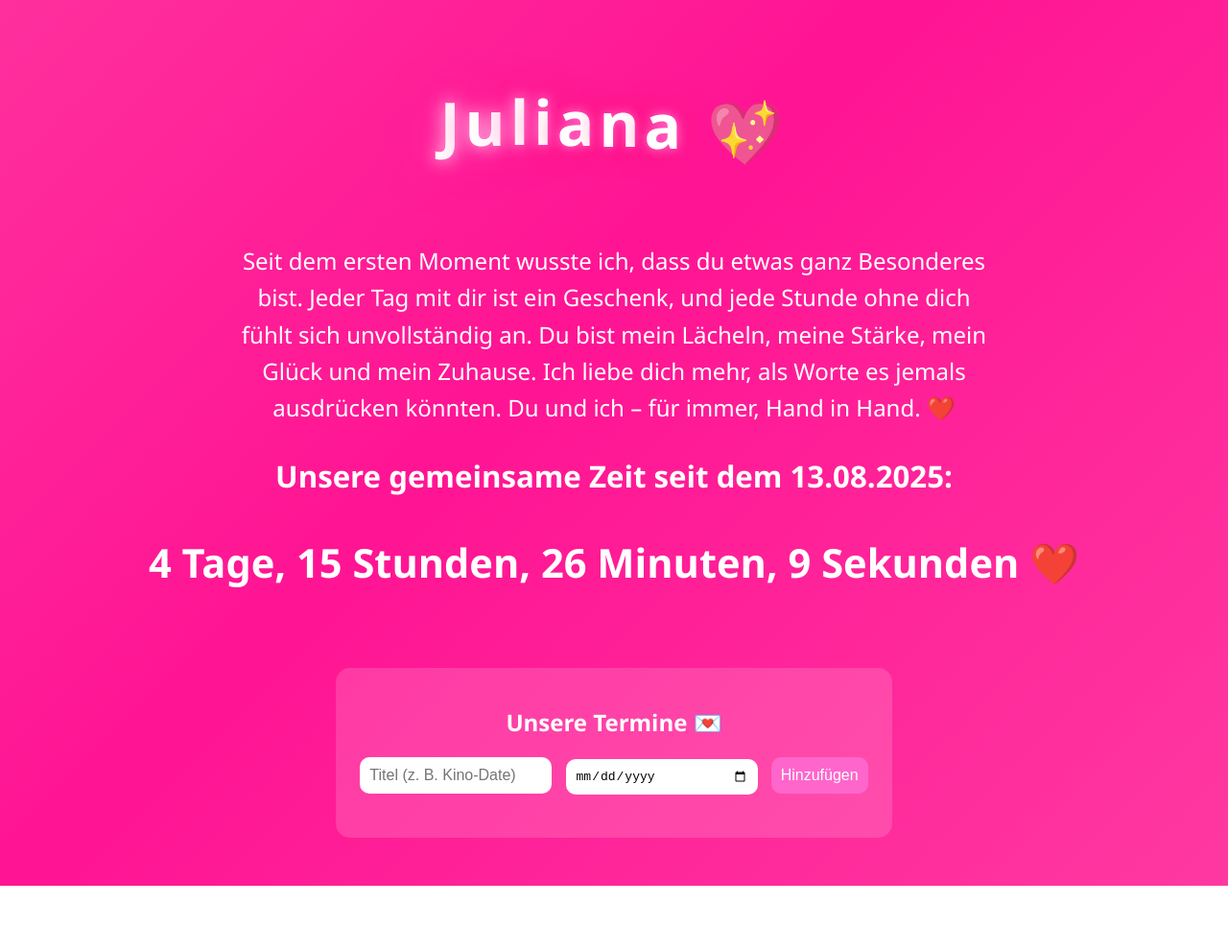
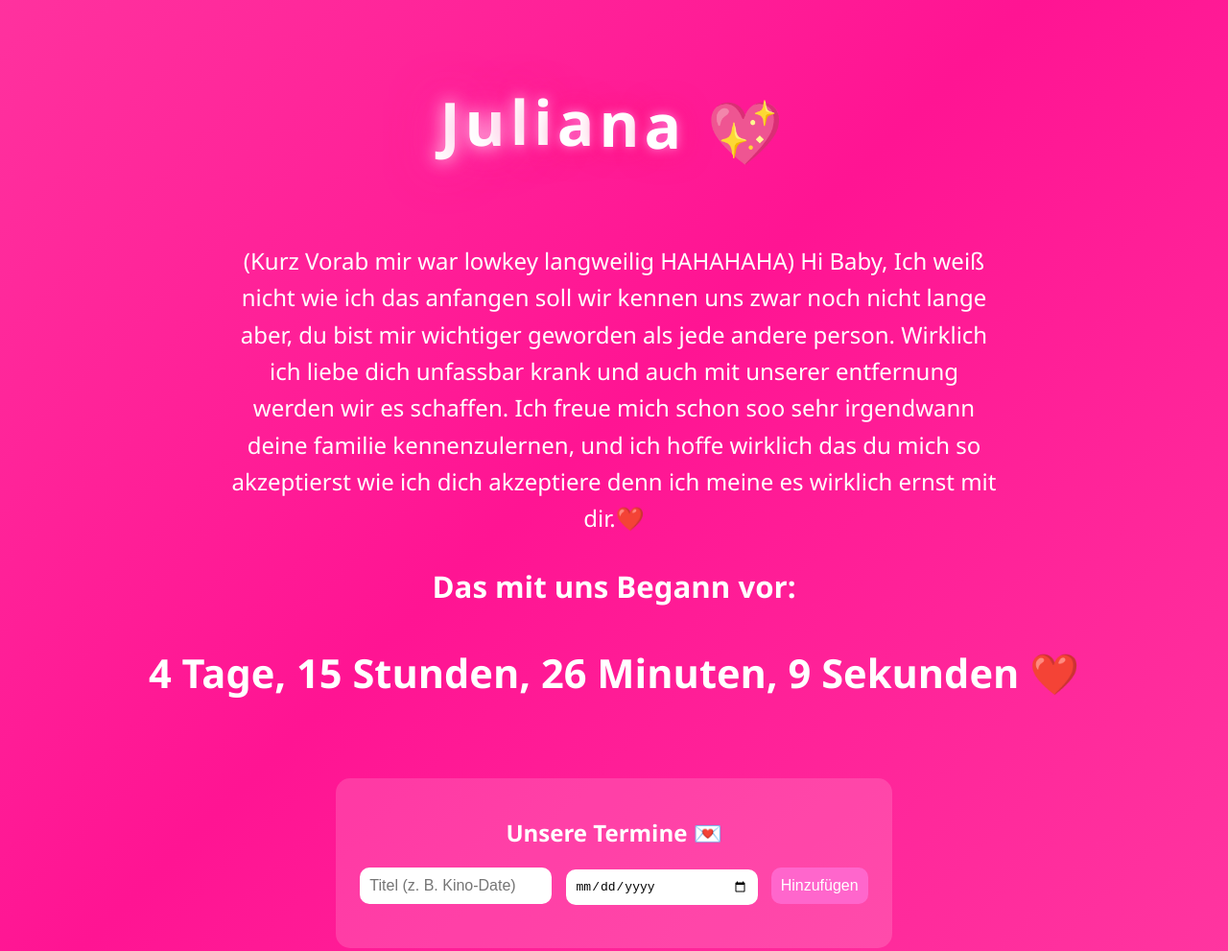
Before and after one commit to Megam4cher00/for_you, a plain HTML site: page index.html in a window 1280 px wide. Shown: the top 991 px of the page at 96% size. Before the commit the page ends 923 px from the top, so only its background shows below. Drawn offline with Linux system fonts and the light colour scheme.

Commit message:
Update index.html

```diff
--- a/index.html
+++ b/index.html
@@ -14,15 +14,18 @@
     </h1>
 
     <p class="love-message">
-      Seit dem ersten Moment wusste ich, dass du etwas ganz Besonderes bist.
-      Jeder Tag mit dir ist ein Geschenk, und jede Stunde ohne dich fühlt sich unvollständig an.
-      Du bist mein Lächeln, meine Stärke, mein Glück und mein Zuhause.
-      Ich liebe dich mehr, als Worte es jemals ausdrücken könnten.
-      Du und ich – für immer, Hand in Hand. ❤️
+      (Kurz Vorab mir war lowkey langweilig HAHAHAHA)
+
+      Hi Baby,
+      Ich weiß nicht wie ich das anfangen soll wir kennen uns zwar noch nicht lange aber,
+      du bist mir wichtiger geworden als jede andere person.
+      Wirklich ich liebe dich unfassbar krank und auch mit unserer entfernung werden wir es schaffen.
+      Ich freue mich schon soo sehr irgendwann deine familie kennenzulernen, und ich hoffe wirklich das du mich so akzeptierst
+      wie ich dich akzeptiere denn ich meine es wirklich ernst mit dir.❤️
     </p>
 
     <div class="timer">
-      <h2>Unsere gemeinsame Zeit seit dem 13.08.2025:</h2>
+      <h2>Das mit uns Begann vor:</h2>
       <p id="timeTogether">0 Tage, 0 Stunden, 0 Minuten, 0 Sekunden</p>
     </div>
 
```
